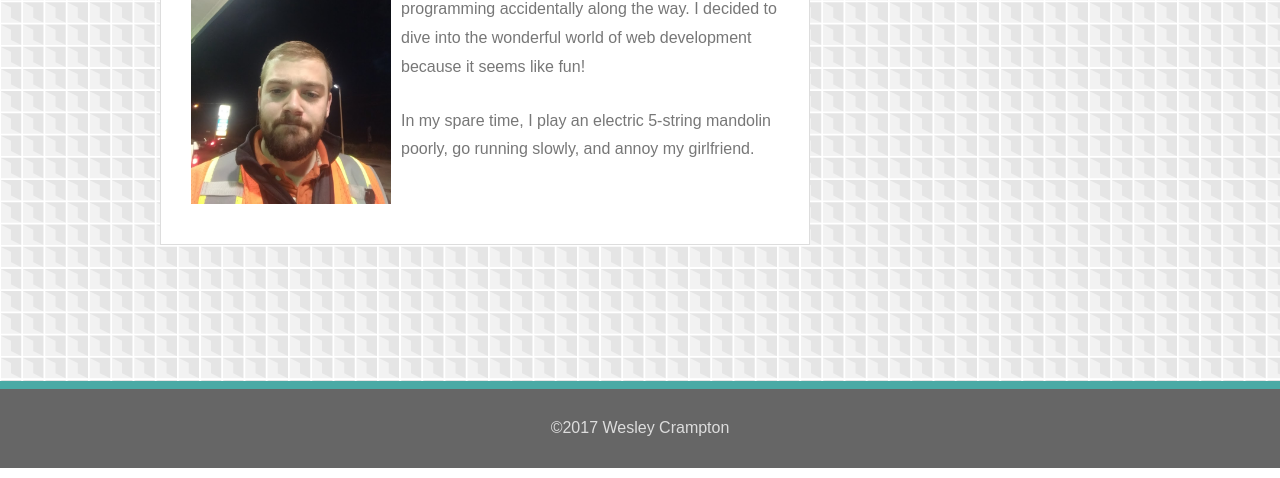
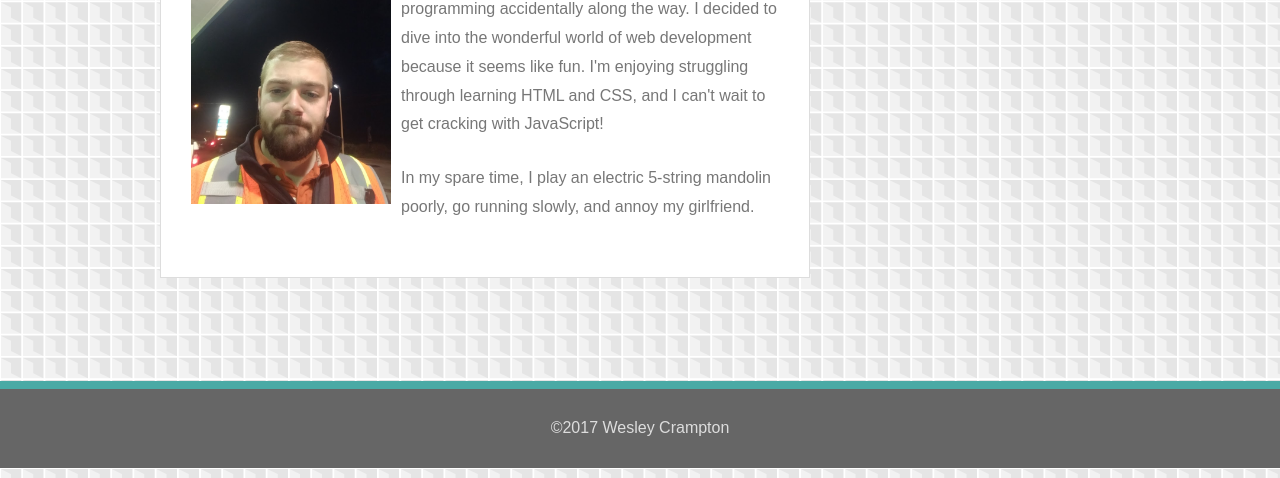
Before and after one commit to crampsw/Basic-Portfolio, a plain HTML site: page index.html in a window 1280 px wide. Shown: the part 332-810 px from the top of the page. Drawn offline with Linux system fonts and the light colour scheme.

Commit message:
finishing touches

```diff
--- a/index.html
+++ b/index.html
@@ -23,7 +23,7 @@
     <div id="left-column">
       <h2 class="page-title">About Me</h2>
       <img class="bio-pic" src="assets/images/picture.jpg" alt="profile photo">
-      <p>My name is Wes! I work in compliance and safety for a large internet retailer and I've been learning some programming accidentally along the way. I decided to dive into the wonderful world of web development because it seems like fun!</p>
+      <p>My name is Wes! I work in compliance and safety for a large internet retailer and I've been learning some programming accidentally along the way. I decided to dive into the wonderful world of web development because it seems like fun. I'm enjoying struggling through learning HTML and CSS, and I can't wait to get cracking with JavaScript!</p>
       <p>In my spare time, I play an electric 5-string mandolin poorly, go running slowly, and annoy my girlfriend.</p>
     </div>
     <aside id="right-column">
```
